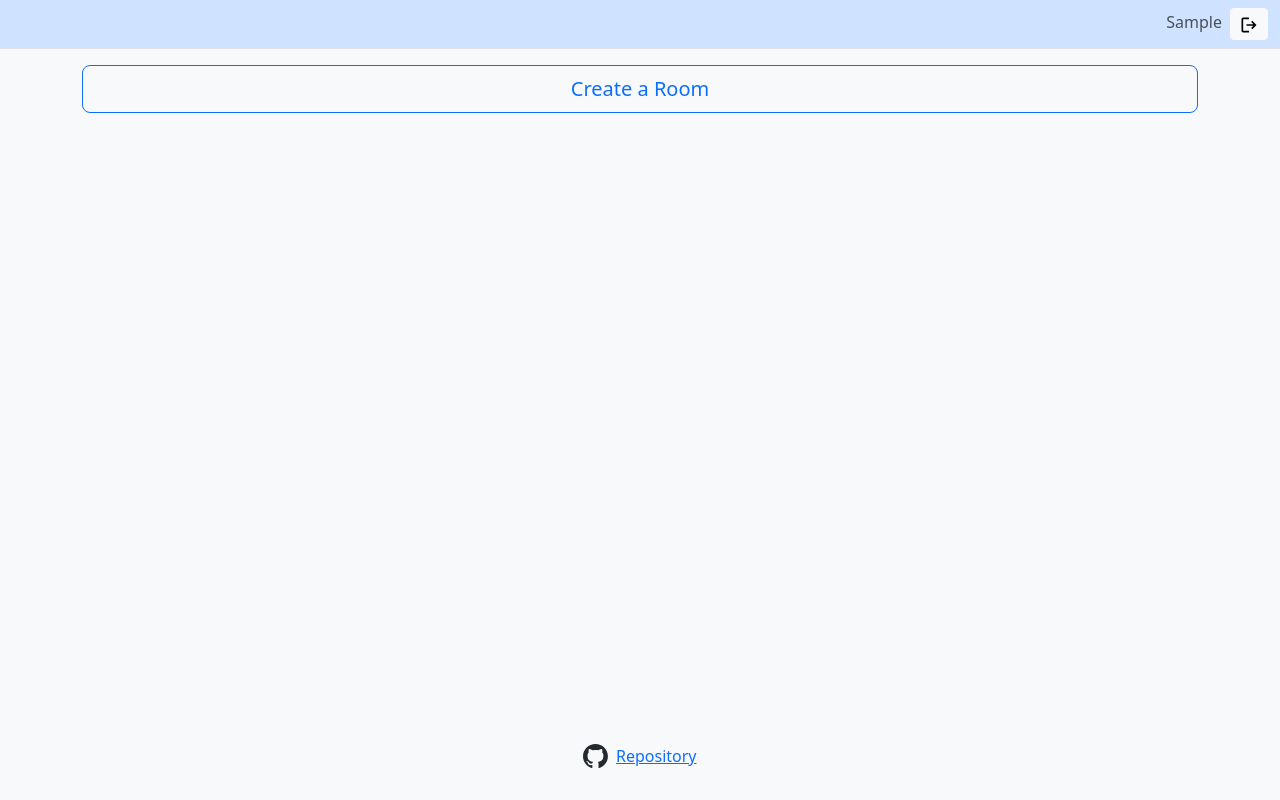
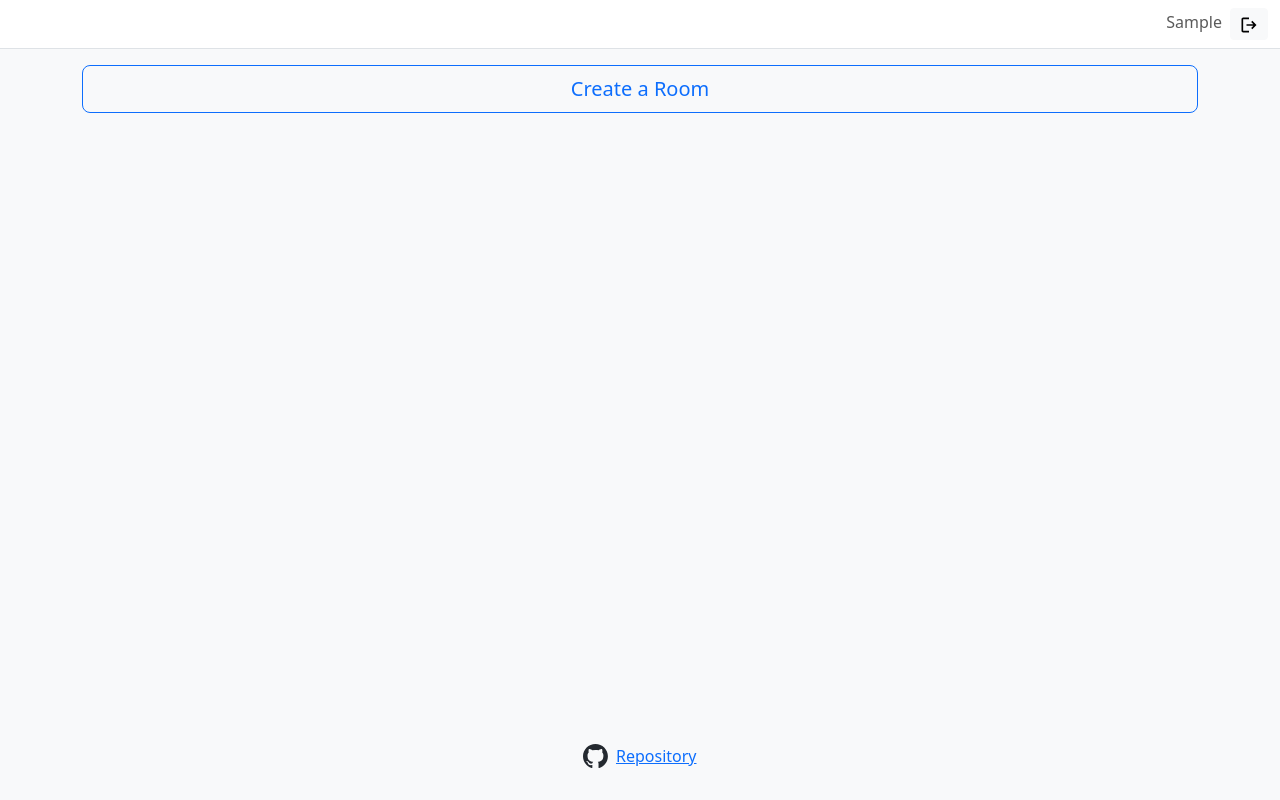
Before and after one commit to ricardodecarvalho/planning-poker, a React (Vite) app: page / in a window 1280 px wide. Built offline with nearby package versions, Linux system fonts and the light colour scheme; no server answers; sample sign-in values are in the browser's storage.

Commit message:
feat: Change bg navbar

```diff
--- a/src/components/Navbar.tsx
+++ b/src/components/Navbar.tsx
@@ -26,7 +26,7 @@ const Navbar = () => {
   }, []);
 
   return (
-    <nav className="navbar sticky-top bg-primary-subtle border-bottom">
+    <nav className="navbar sticky-top bg-white border-bottom">
       <div className="container-fluid">
         <span className="navbar-brand mb-0 h1">
           {logoUrl && (
```
